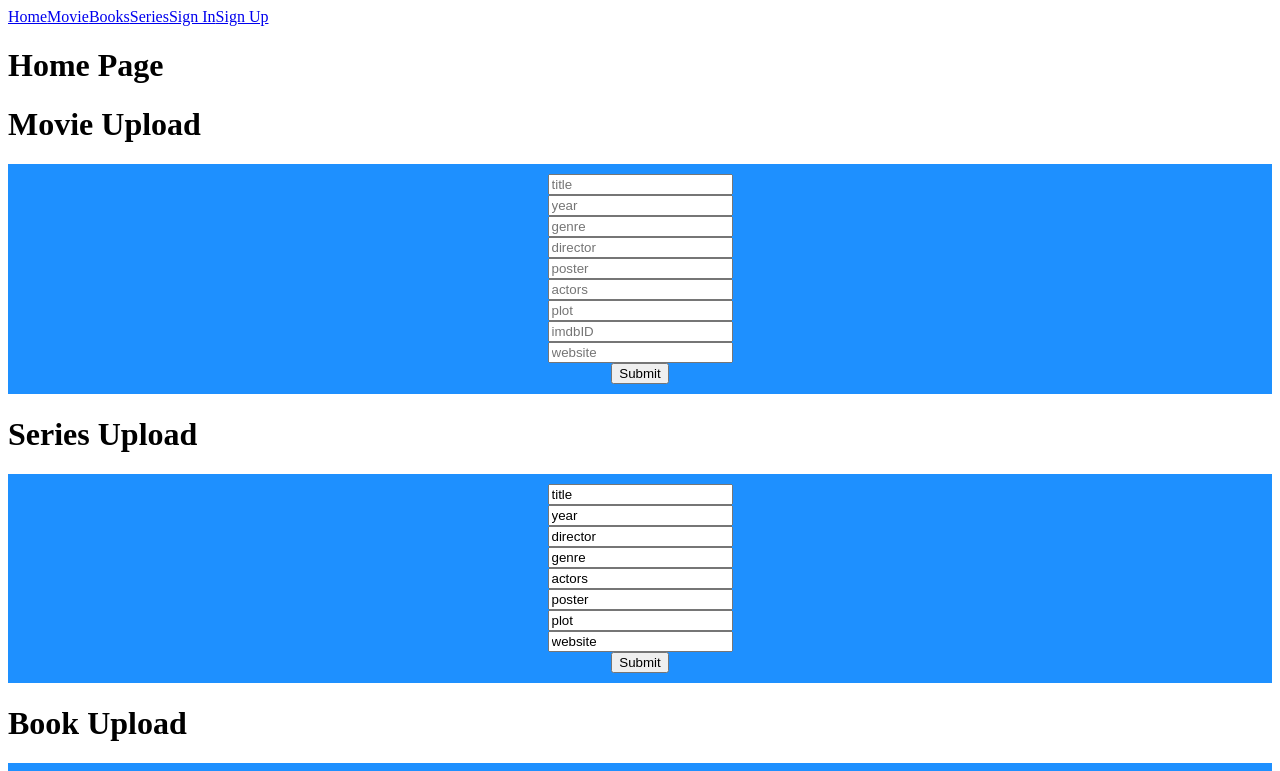
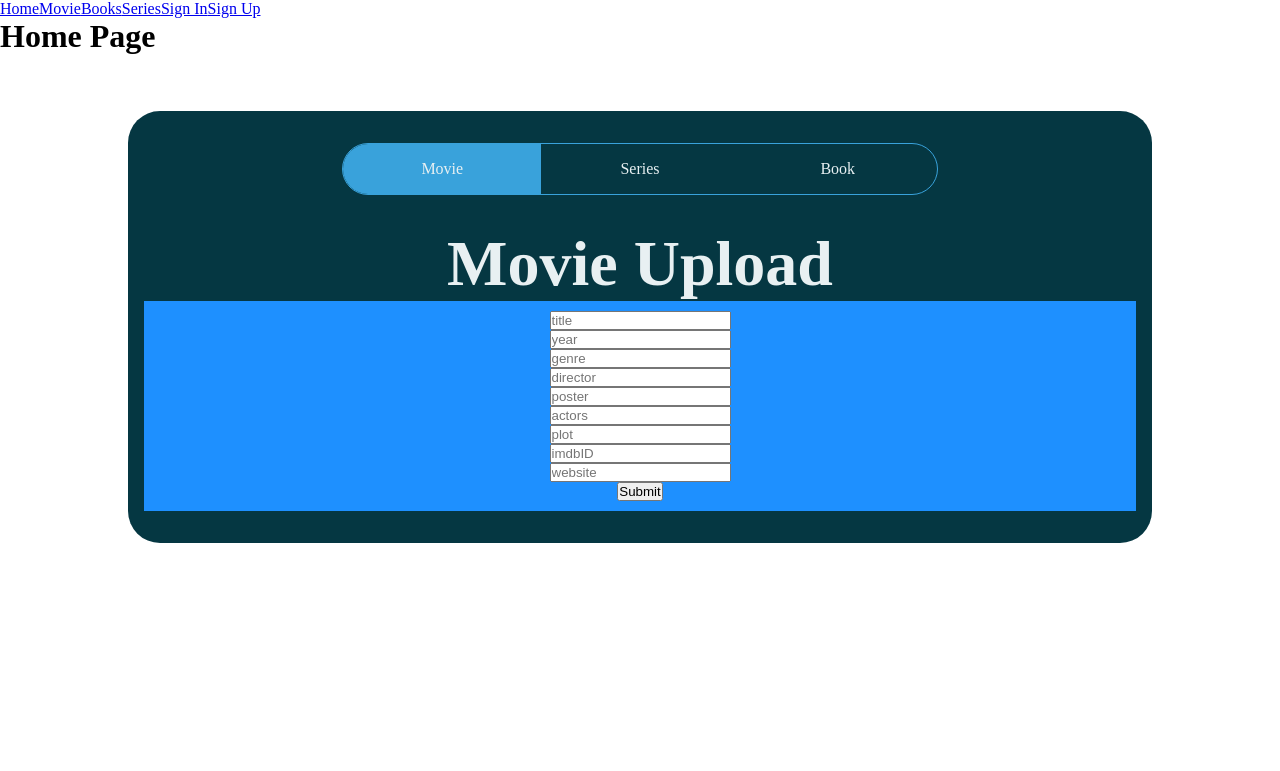
Before and after one commit to miskhill/annualmedia, a React (Create React App) app: page / in a window 1280 px wide. Shown: the top 771 px of the page. Built offline with nearby package versions, Linux system fonts and the light colour scheme; no server answers.

Commit message:
tabs for front page rendering uploads

```diff
--- a/src/App.css
+++ b/src/App.css
@@ -1,38 +1,79 @@
-/* .App {
-  text-align: center;
-} */
-/*
-.App-logo {
-  height: 40vmin;
-  pointer-events: none;
+/* Remove browser defaults */
+* {
+  box-sizing: border-box;
+  padding: 0;
+  margin: 0;
 }
 
-@media (prefers-reduced-motion: no-preference) {
-  .App-logo {
-    animation: App-logo-spin infinite 20s linear;
+/* Style App.js wrapper */
+.App {
+  width: 100vw;
+  height: 100vh;
+  display: flex;
+  align-items: center;
+  justify-content: center;
+  overflow: hidden;
+}
+
+/* Tab Container */
+.Tabs {
+  width: 80%;
+  height: auto;
+  min-height: 400px;
+  background: #053742;
+  margin: 3.5rem auto 1.5rem;
+  padding: 2rem 1rem;
+  color: #e8f0f2;
+  border-radius: 2rem;
+  @media (max-width: 769px) {
+    padding: 2rem 0;
   }
 }
 
-.App-header {
-  background-color: #282c34;
-  min-height: 100vh;
+/* Tab Navigation */
+ul.nav {
+  width: 60%;
+  margin: 0 auto 2rem;
   display: flex;
-  flex-direction: column;
   align-items: center;
-  justify-content: center;
-  font-size: calc(10px + 2vmin);
-  color: white;
+  justify-content: space-between;
+  border: 1px solid #39a2db;
+  border-radius: 2rem;
+  padding-left: 0px;
+  @media (max-width: 768px) {
+    width: 90%;
+  }
 }
 
-.App-link {
-  color: #61dafb;
+ul.nav li {
+  width: 50%;
+  padding: 1rem;
+  list-style: none;
+  text-align: center;
+  cursor: pointer;
+  transition: all 0.7s;
 }
 
-@keyframes App-logo-spin {
-  from {
-    transform: rotate(0deg);
-  }
-  to {
-    transform: rotate(360deg);
-  }
-} */
+ul.nav li:first-child {
+  border-bottom-left-radius: 2rem;
+  border-top-left-radius: 2rem;
+}
+
+ul.nav li:last-child {
+  border-bottom-right-radius: 2rem;
+  border-top-right-radius: 2rem;
+}
+
+ul.nav li:hover {
+  background: rgba(50, 224, 196, 0.15);
+}
+
+ul.nav li.active {
+  background: #39a2db;
+}
+
+/* Tab Content Styles */
+.TabContent {
+  font-size: 2rem;
+  text-align: center;
+}
--- a/src/components/home.js
+++ b/src/components/home.js
@@ -1,6 +1,8 @@
 import ImportCard from './importCard';
+import { useState } from "react";
 
 const Home = () => {
+
 
 
   return (
--- a/src/components/importCard.js
+++ b/src/components/importCard.js
@@ -1,39 +1,49 @@
 import React, { useState } from "react";
-import BookUploadCard from './upload/bookUploadCard';
+import BookUploadCard from "./upload/bookUploadCard";
 import MovieUploadCard from "./upload/movieUploadCard";
 import SeriesUploadCard from "./upload/seriesUploadCard";
+import TabNavItem from './tabNavItem';
+import TabContent from './tabContent';
 
 const ImportCard = () => {
-
-  // const [selected, setSelected] = useState(false);
-
-  // const handleSelect = (e) => {
-  //   setSelected(e.target.value);
-  // };
-
-  // function to choose movie, series or book
-  // const chooseUpload = () => {
-  //   if (selected === "movie") {
-  //     setSelected(true)
-  //     return <MovieUploadCard />;
-  //   } else if (selected === "series") {
-  //     setSelected(true)
-  //     return <SeriesUploadCard />;
-  //   } else if (selected === "book") {
-  //     setSelected(true)
-  //     return <BookUploadCard />;
-  //   }
-  // };
-
- // allow a user to choose between movie, series or book upload
-
-
+  const [activeTab, setActiveTab] = useState("movie");
 
   return (
     <>
-      <MovieUploadCard  />
-      <SeriesUploadCard />
-      <BookUploadCard />
+      <div className='Tabs'>
+        <ul className='nav'>
+          <TabNavItem
+            title='Movie'
+            id='movie'
+            activeTab={activeTab}
+            setActiveTab={setActiveTab}
+          />
+          <TabNavItem
+            title='Series'
+            id='series'
+            activeTab={activeTab}
+            setActiveTab={setActiveTab}
+          />
+          <TabNavItem
+            title='Book'
+            id='book'
+            activeTab={activeTab}
+            setActiveTab={setActiveTab}
+          />
+        </ul>
+
+        <div className='outlet'>
+          <TabContent id='movie' activeTab={activeTab}>
+            <MovieUploadCard />
+          </TabContent>
+          <TabContent id='series' activeTab={activeTab}>
+            <SeriesUploadCard />
+          </TabContent>
+          <TabContent id='book' activeTab={activeTab}>
+            <BookUploadCard />
+          </TabContent>
+        </div>
+      </div>
     </>
   );
 };
--- /dev/null
+++ b/src/components/tabContent.js
@@ -0,0 +1,7 @@
+import React from "react";
+
+const TabContent = ({ id, activeTab, children }) => {
+  return activeTab === id ? <div className='TabContent'>{children}</div> : null;
+};
+
+export default TabContent;
--- /dev/null
+++ b/src/components/tabNavItem.js
@@ -0,0 +1,13 @@
+import React from "react";
+const TabNavItem = ({ id, title, activeTab, setActiveTab }) => {
+  const handleClick = () => {
+    setActiveTab(id);
+  };
+
+  return (
+    <li onClick={handleClick} className={activeTab === id ? "active" : ""}>
+      {title}
+    </li>
+  );
+};
+export default TabNavItem;
```
